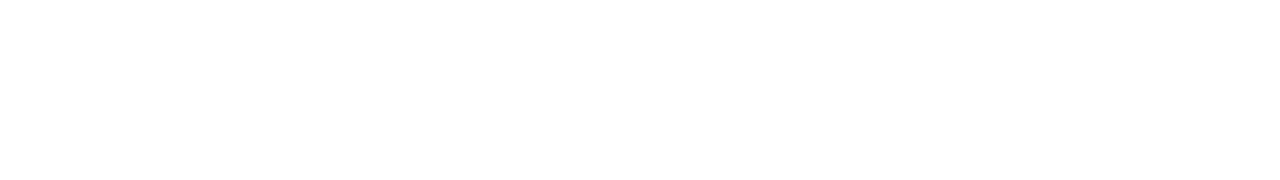
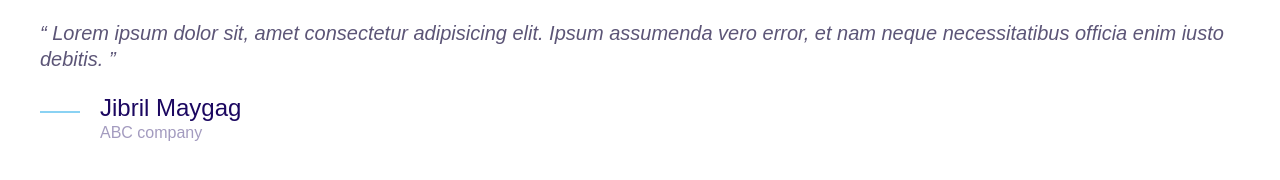
Before and after one commit to jibrilMaygag/DomainMarket, a plain HTML site: page index.html in a window 1280 px wide. Drawn offline with Linux system fonts and the light colour scheme.

Commit message:
Define quote component

```diff
--- a/css/main.css
+++ b/css/main.css
@@ -5,6 +5,7 @@
   --color-accent: #ff3400;
   --color-headings: #1b0760;
   --color-body: #918ca4;
+  --color-body-darker: #5c5577;
   --color-border: #ccc;
   --border-radius: 30px;
 }
@@ -349,3 +350,43 @@ a {
 .media__image {
   margin-top: 1rem;
 }
+/* QUOTE */
+.quote {
+  font-size: 3rem;
+  font-style: italic;
+  color: var(--color-body-darker);
+  line-height: 1.3;
+}
+.quote__text::before {
+  content: open-quote;
+}
+.quote__text::after {
+  content: close-quote;
+}
+.quote__organization {
+  color: var(--color-headings);
+  opacity: 0.4;
+  font-size: 2rem;
+  font-style: normal;
+}
+.quote__author {
+  font-size: 3rem;
+  font-weight: 500;
+  font-style: normal;
+  margin-bottom: 0;
+}
+.quote__line {
+  position: relative;
+  bottom: 10px;
+}
+@media screen and (min-width: 1024px) {
+  .quote {
+    font-size: 2rem;
+  }
+  .quote__author {
+    font-size: 2.4rem;
+  }
+  .quote__organization {
+    font-size: 1.6rem;
+  }
+}
--- a/index.html
+++ b/index.html
@@ -7,5 +7,26 @@
     <link rel="stylesheet" href="css/main.css" />
     <title>Moshify</title>
   </head>
-  <body></body>
+  <body>
+    <blockquote class="quote">
+      <p class="quote__text">
+        Lorem ipsum dolor sit, amet consectetur adipisicing elit. Ipsum
+        assumenda vero error, et nam neque necessitatibus officia enim iusto
+        debitis.
+      </p>
+      <footer>
+        <div class="media">
+          <div class="media__image">
+            <svg class="icon icon--primary quote__line">
+              <use xlink:href="images/sprite.svg#line"></use>
+            </svg>
+          </div>
+          <div class="media__body">
+            <h3 class="media-title quote__author">Jibril Maygag</h3>
+            <p class="quote__organization">ABC company</p>
+          </div>
+        </div>
+      </footer>
+    </blockquote>
+  </body>
 </html>
```
